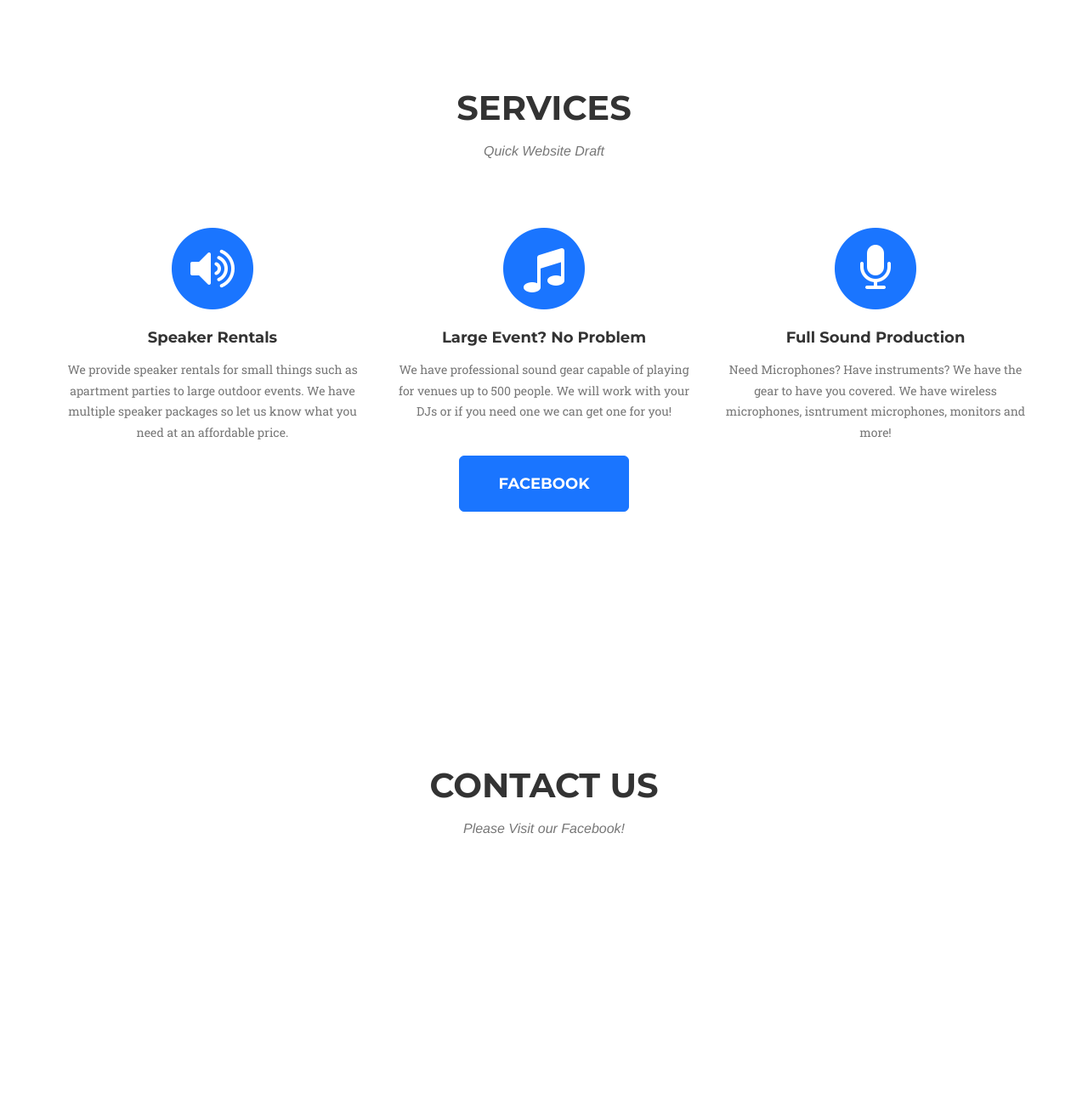
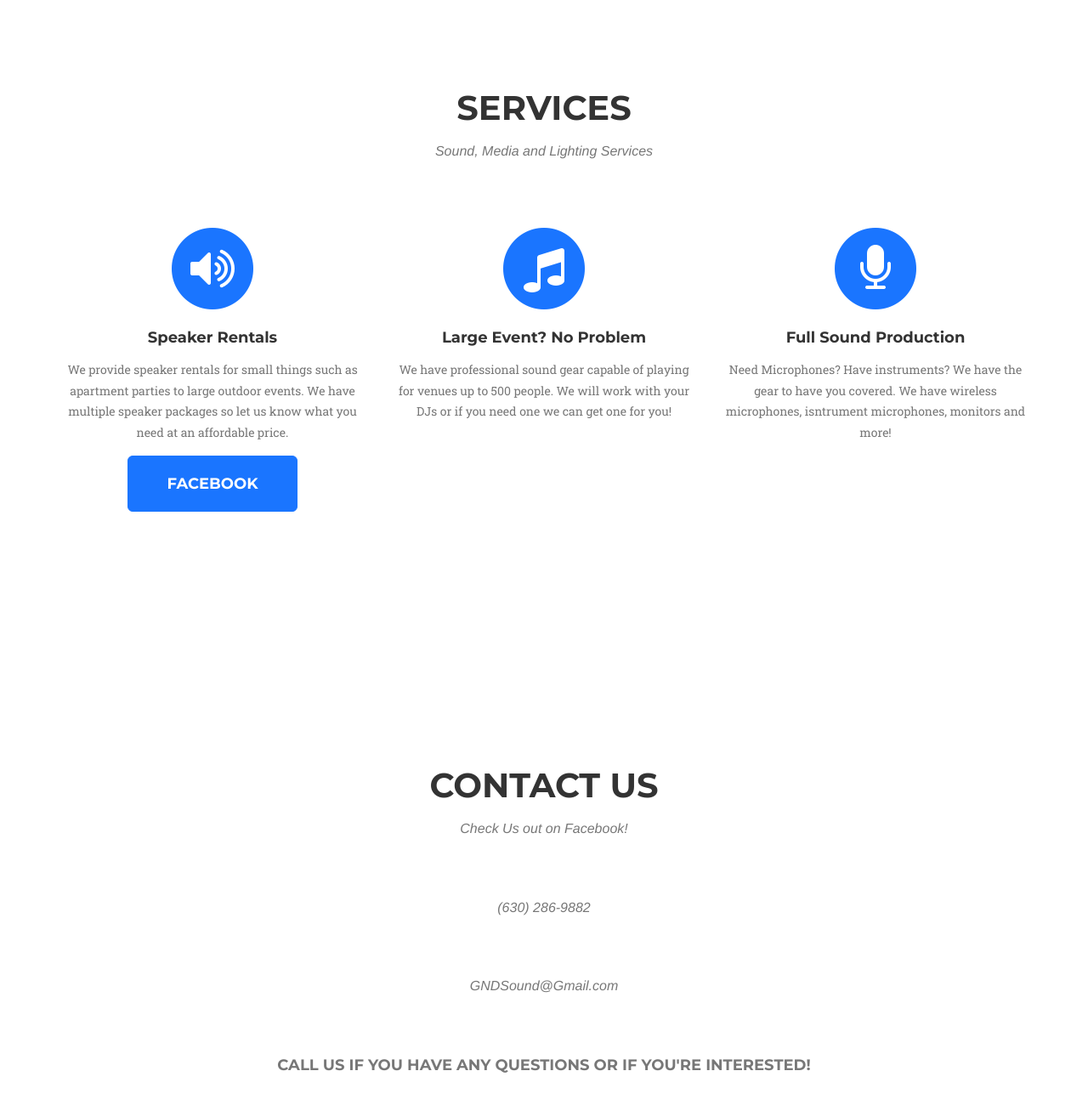
Before and after one commit to gmorrone4/GroundSound, a plain HTML site: page index.html in a window 1280 px wide. Shown: the part 878-2178 px from the top of the page at 85% size. Before the commit the page ends 2087 px from the top, so only its background shows below. Drawn offline with nearby package versions, Linux system fonts and the light colour scheme; a web font is replaced by a local one.

Commit message:
Update Info for Quad Day

```diff
--- a/index.html
+++ b/index.html
@@ -70,7 +70,7 @@
         <div class="container">
             <div class="intro-text">
                 <div class="intro-lead-in">Welcome To GroundSound</div>
-                <div class="intro-heading">Chicago and UIUC Sound Rentals</div>
+                <div class="intro-heading">UIUC Event Rentals & Services</div>
                 <a href="#services" class="page-scroll btn btn-xl">Find Out More</a>
             </div>
         </div>
@@ -82,7 +82,7 @@
             <div class="row">
                 <div class="col-lg-12 text-center">
                     <h2 class="section-heading">Services</h2>
-                    <h3 class="section-subheading text-muted">Quick Website Draft</h3>
+                    <h3 class="section-subheading text-muted">Sound, Media and Lighting Services</h3>
                 </div>
             </div>
             <div class="row text-center">
@@ -112,7 +112,7 @@
                 </div>
             </div>
             <div class="row">
-            	<div class="col-md-12">
+            	<div class="col-md-4">
             		<a href="http://www.facebook.com/GNDSound">
             			<button type ="button" class="btn btn-primary center-block buttonmargin">Facebook
             			</button>
@@ -128,7 +128,10 @@
             <div class="row">
                  <div class="col-lg-12 text-center">
                     <h2 class="section-heading">Contact Us</h2>
-                    <h3 class="section-subheading text-muted">Please Visit our Facebook!</h3>
+                    <a href="www.facebook.com/GNDSound"></a><h3 class="section-subheading text-muted">Check Us out on Facebook!</h3></a>
+                    <h3 class="section-subheading text-muted">(630) 286-9882</h3>
+                    <h3 class="section-subheading text-muted">GNDSound@Gmail.com</h3>
+                    <h4 class="section-subheading text-muted">Call us if you have any questions or if you're interested!</h4>
                 </div>
             </div>
         </div>
```
